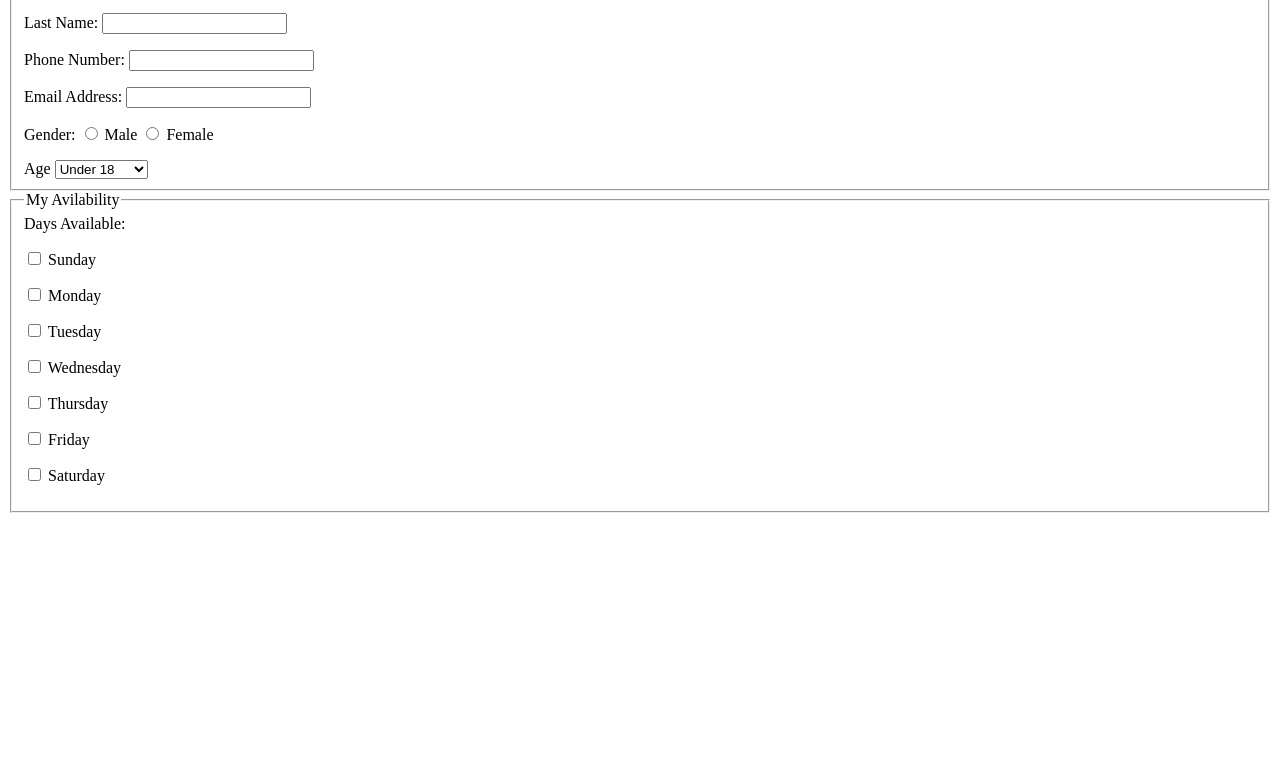
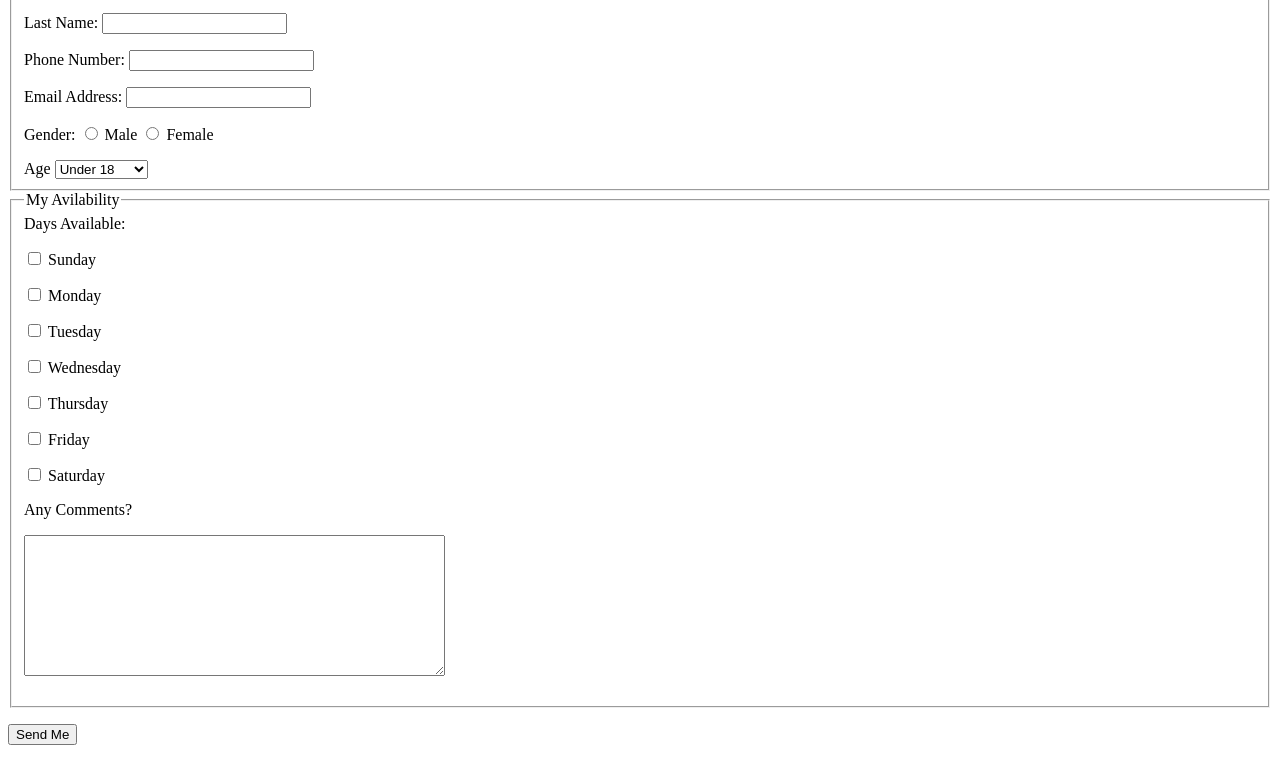
Before and after one commit to jalaniz-sys/lab4, a plain HTML site: page index.html in a window 1280 px wide. Shown: the part 127-888 px from the top of the page. Before the commit the page ends 800 px from the top, so only its background shows below. Drawn offline with Linux system fonts and the light colour scheme.

Commit message:
added text box and hidden field name with email username

```diff
--- a/index.html
+++ b/index.html
@@ -80,5 +80,15 @@
 <label>Saturday</label>
 </p>
 
-
+<label>Any Comments?</label>
+<p>
+<textarea rows="9" cols="50" name="comments_field"></textarea>
+</p>
+<input type="hidden" name="hidden_field" value="jalaniz1">
+</fieldset>
+<p>
+	<input type="submit" value="Send Me">
+</p>
+</form>
+</body>
 </html>
```
